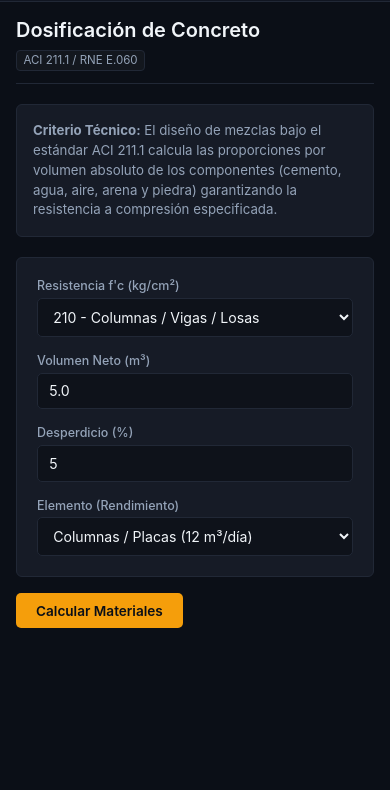
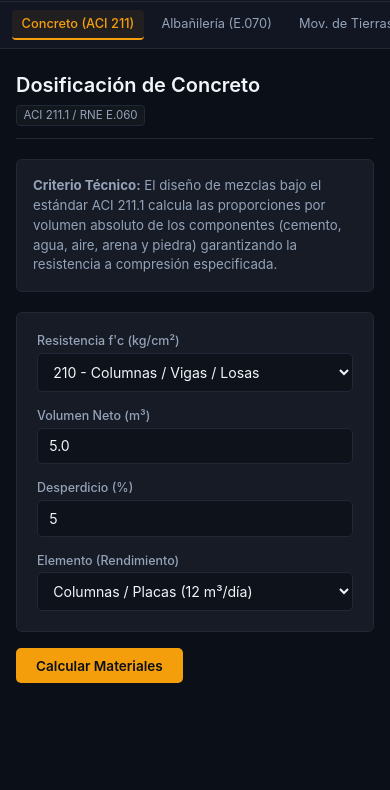
Before and after one commit to modalslepeer/Calculadora-basica-de-concreto, a plain HTML site: page index.html in a window 390 px wide. Shown: the part 50-840 px from the top of the page. Drawn offline with Linux system fonts and the light colour scheme.

Commit message:
Update index.html

```diff
--- a/index.html
+++ b/index.html
@@ -79,7 +79,7 @@
             width: 100%;
         }
 
-        /* Sidebar Navigation */
+        /* Sidebar Navigation (Desktop) */
         aside {
             width: 250px;
             background: var(--bg-sidebar);
@@ -88,6 +88,7 @@
             position: fixed;
             overflow-y: auto;
             padding: 1.25rem 0.75rem;
+            transition: all 0.3s ease;
         }
 
         .sidebar-title {
@@ -103,10 +104,9 @@
         .nav-menu {
             list-style: none;
             margin-bottom: 1.5rem;
-        }
-
-        .nav-item {
-            margin-bottom: 0.2rem;
+            display: flex;
+            flex-direction: column;
+            gap: 0.2rem;
         }
 
         .nav-btn {
@@ -123,6 +123,7 @@
             align-items: center;
             gap: 0.5rem;
             transition: all 0.15s ease;
+            white-space: nowrap;
         }
 
         .nav-btn:hover {
@@ -143,16 +144,51 @@
             flex: 1;
             padding: 2rem;
             max-width: calc(100% - 250px);
+            transition: margin 0.3s ease;
         }
 
+        /* Responsive adjustments for Mobile */
         @media (max-width: 850px) {
-            aside { width: 200px; }
-            main { margin-left: 200px; max-width: calc(100% - 200px); }
-        }
-
-        @media (max-width: 700px) {
-            aside { display: none; }
-            main { margin-left: 0; max-width: 100%; padding: 1rem; }
+            aside {
+                width: 100%;
+                height: auto;
+                position: fixed;
+                top: 52px;
+                left: 0;
+                border-right: none;
+                border-bottom: 1px solid var(--border-color);
+                padding: 0.5rem 0.75rem;
+                z-index: 99;
+                display: flex;
+                flex-direction: row;
+                align-items: center;
+                overflow-x: auto;
+                white-space: nowrap;
+            }
+            .sidebar-title { display: none; }
+            .nav-menu {
+                flex-direction: row;
+                margin-bottom: 0;
+                gap: 0.5rem;
+                width: 100%;
+            }
+            .nav-btn {
+                padding: 0.4rem 0.6rem;
+                font-size: 0.8rem;
+                border-left: none !important;
+                border-bottom: 2px solid transparent;
+                border-radius: 4px;
+            }
+            .nav-btn.active {
+                border-bottom: 2px solid var(--accent);
+                background: rgba(245, 158, 11, 0.07);
+            }
+            main {
+                margin-left: 0;
+                margin-top: 55px;
+                max-width: 100%;
+                padding: 1rem;
+            }
         }
 
         .panel {
@@ -195,7 +231,6 @@
             border: 1px solid var(--border-color);
         }
 
-        /* Minimal Reading Box */
         .reading-box {
             background: var(--bg-card);
             border: 1px solid var(--border-color);
@@ -210,7 +245,6 @@
             line-height: 1.5;
         }
 
-        /* Forms & Inputs */
         .grid-form {
             display: grid;
             grid-template-columns: repeat(auto-fit, minmax(210px, 1fr));
@@ -264,7 +298,6 @@
             background: var(--accent-hover);
         }
 
-        /* Results Grid */
         .results-wrapper {
             margin-top: 1.25rem;
             display: none;
@@ -332,7 +365,7 @@
     </header>
 
     <div class="app-container">
-        <!-- Sidebar Navigation -->
+        <!-- Sidebar Navigation (Desktop) / Horizontal Scroll Bar (Mobile) -->
         <aside>
             <div class="sidebar-title">Módulos</div>
             <ul class="nav-menu">
```
